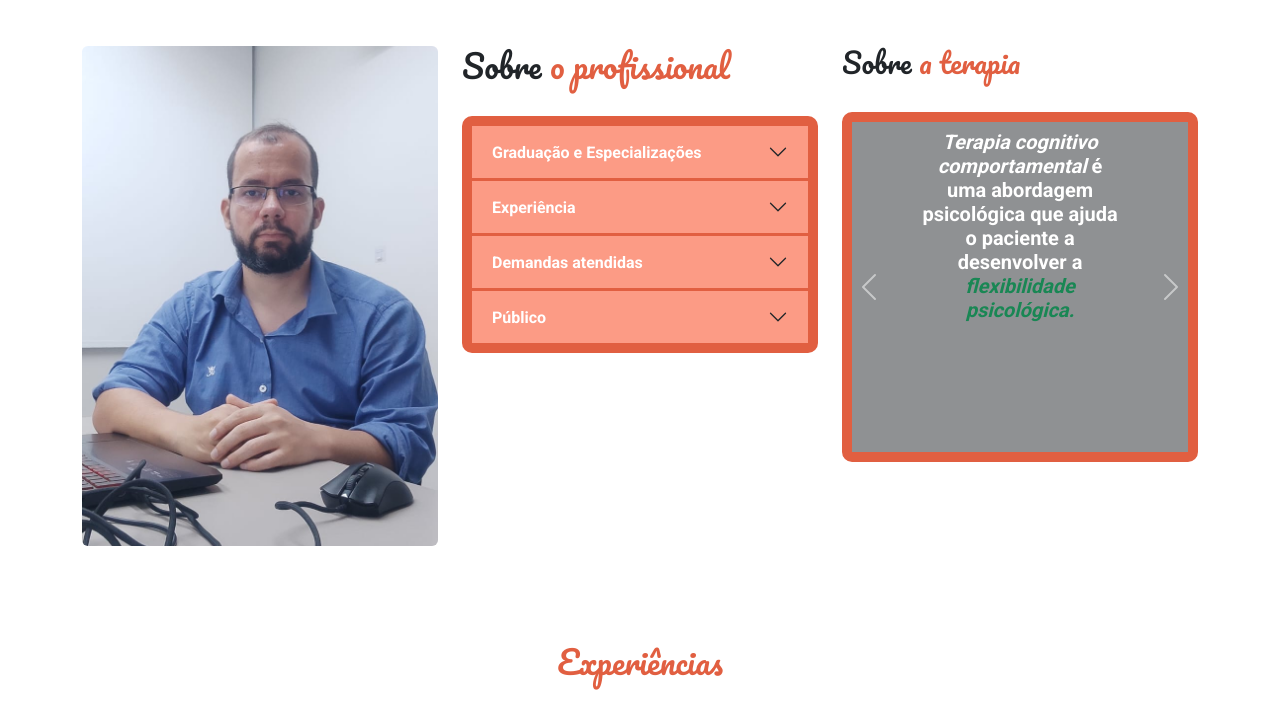
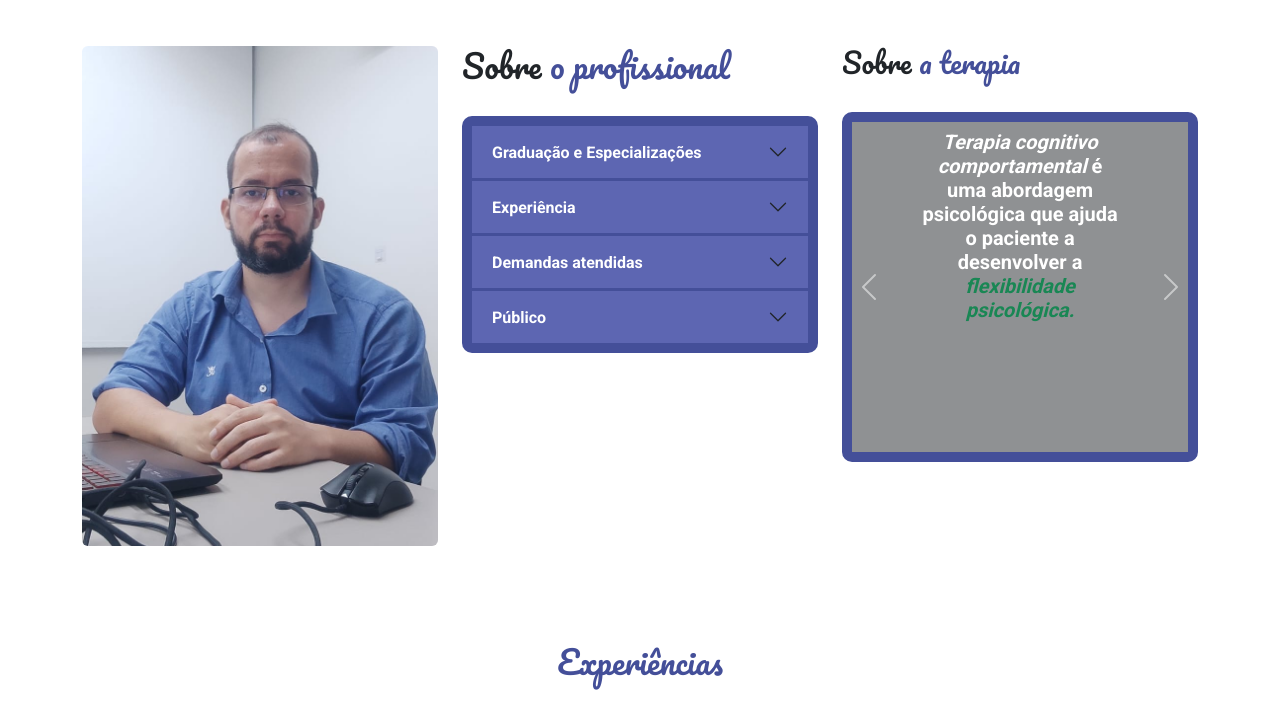
Before and after one commit to mateusrc-dev/site-pessoal-bootstrap, a plain HTML site: page index.html in a window 1280 px wide. Shown: the part 790-1515 px from the top of the page. Drawn offline with nearby package versions, Linux system fonts and the light colour scheme.

Commit message:
update page

```diff
--- a/main.css
+++ b/main.css
@@ -36,12 +36,12 @@ body {
 .accordion-flush {
     margin-top: 32px;
     padding: 10px;
-    background-color: #e15f41;
+    background-color: #444f99;
     border-radius: 10px;
 }
 
 .accordion-flush .accordion-item .accordion-header button {
-    background-color: #fc9b85;
+    background-color: #5d66b2;
     color: #fff;
     font-weight: bold;
 }
@@ -49,7 +49,7 @@ body {
 .accordion-flush .accordion-item {
     outline: none;
     border: none;
-    border-bottom: 3px solid #e15f41;
+    border-bottom: 3px solid #444f99;
 }
 
 .accordion-collapse {
@@ -57,7 +57,7 @@ body {
 }
 
 #meu-carousel-com-texto .carousel-inner {
-    border: 10px solid #e15f41;
+    border: 10px solid #444f99;
     border-radius: 10px;
 }
 
@@ -66,12 +66,12 @@ body {
 }
 
 .navbar {
-    background-color: #e15f41;
+    background-color: #444f99;
 }
 
 #cabecalho nav ul.nav a.nav-link.active {
     background-color: #fff;
-    color: #e15f41;
+    color: #444f99;
 }
 
 #cabecalho .nav .nav-link,
@@ -90,16 +90,16 @@ body {
 }
 
 .text-colored {
-    color: #e15f41;
+    color: #444f99;
 }
 
 .nav-experiencia .nav-item .nav-link.active, #fale-conosco button {
-    background-color: #e15f41;
+    background-color: #444f99;
     color: #fff;
 }
 
 .nav-experiencia .nav-item .nav-link:hover {
-    color: #e15f41;
+    color: #444f99;
 }
 
 .social-links li {
```
